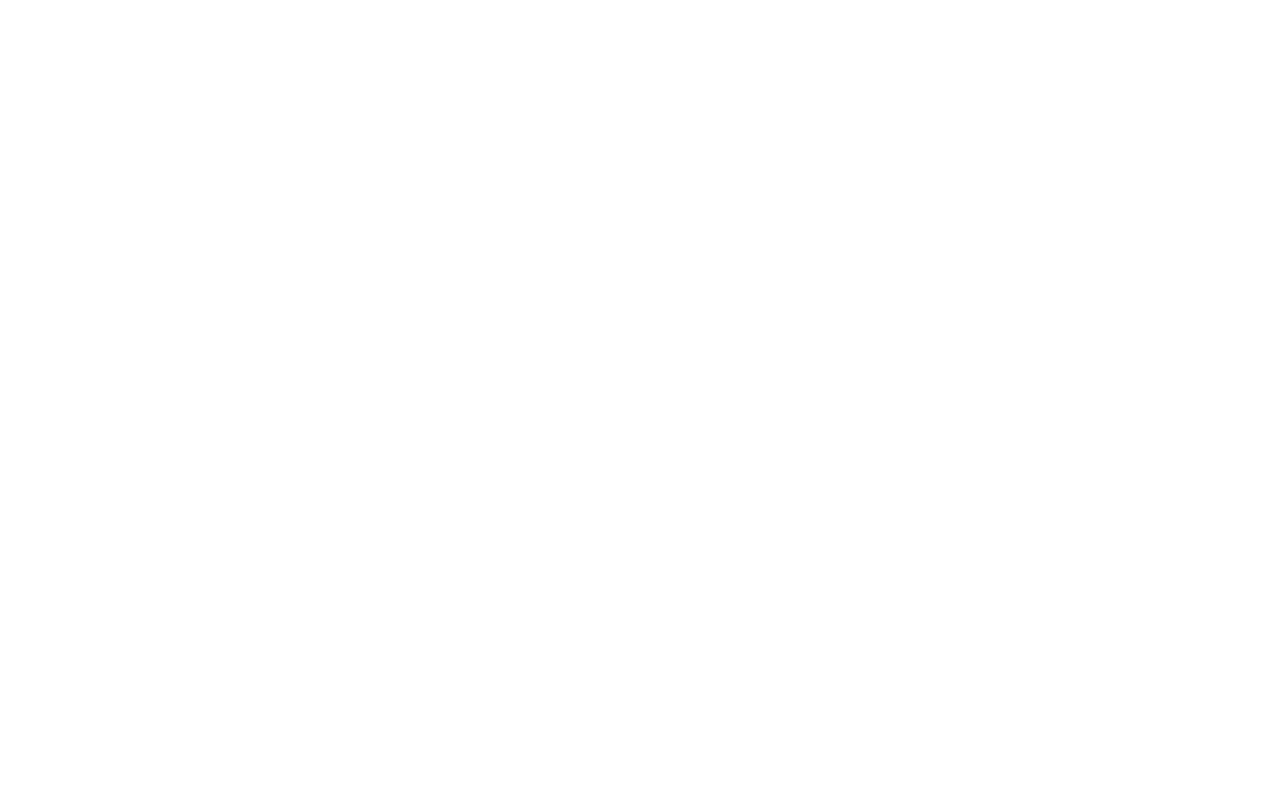
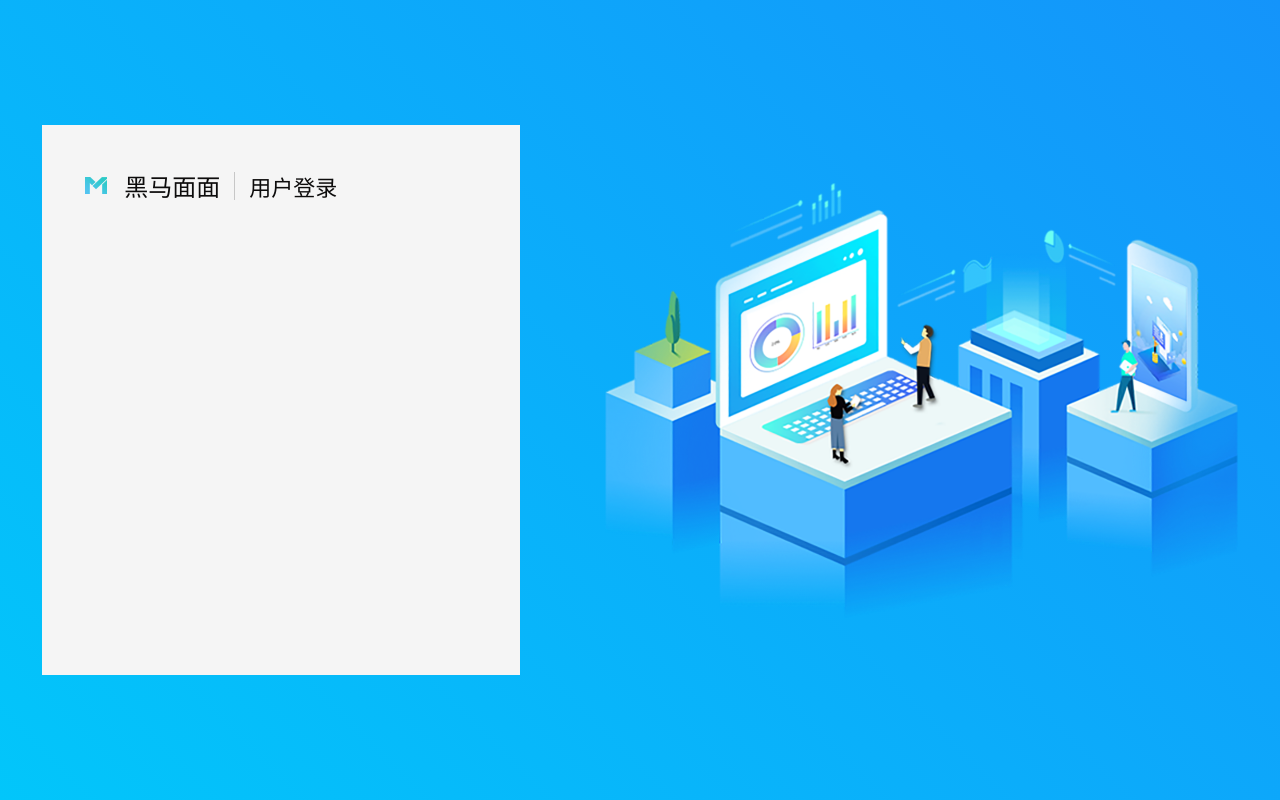
Before and after one commit to water-zm/hmmm, a Vue app: page / in a window 1280 px wide. Built offline with nearby package versions, Linux system fonts and the light colour scheme.

Commit message:
登录页面头部

```diff
--- a/src/router/index.js
+++ b/src/router/index.js
@@ -6,6 +6,9 @@
 Vue.use(VueRouter)
 const router = new VueRouter({
     routes: [{
+        path: '/',
+        component: login
+    }, {
         path: '/login',
         component: login
     }]
--- a/src/style/base.css
+++ b/src/style/base.css
@@ -3,6 +3,7 @@
   margin: 0;
   list-style: none;
   text-decoration: none;
+  box-sizing: border-box;
 }
 html,
 body {
--- a/src/views/login/login.vue
+++ b/src/views/login/login.vue
@@ -1,6 +1,13 @@
 <template>
   <div class="login">
-    <div class="left"></div>
+    <div class="left">
+      <div class="top">
+        <img class="logo" src="@/assets/img/login_logo.png" alt="" />
+        <span class="t1">黑马面面</span>
+        <div class="line"></div>
+        <span class="t2">用户登录</span>
+      </div>
+    </div>
     <div class="right">
       <img src="@/assets/img/login_banner_ele.png" alt="" />
     </div>
@@ -27,6 +34,30 @@
     width: 478px;
     height: 550px;
     background: rgba(245, 245, 245, 1);
+    padding: 43px;
+    .top {
+      display: flex;
+      align-items: center;
+      .logo {
+        width: 22px;
+        height: 17px;
+      }
+      .t1 {
+        font: 400 24px SourceHanSansCN;
+        color: rgba(13, 12, 12, 1);
+        margin: 0 14px 0 17px;
+      }
+      .line {
+        width: 1px;
+        height: 28px;
+        margin-right: 14px;
+        background: rgba(199, 199, 199, 1);
+      }
+      .t2 {
+        font: 400 22px PingFangSC;
+        color: rgba(13, 12, 12, 1);
+      }
+    }
   }
   .right {
     width: 633px;
```
Also changed, not shown: src/assets/img/login_logo.png (added).
